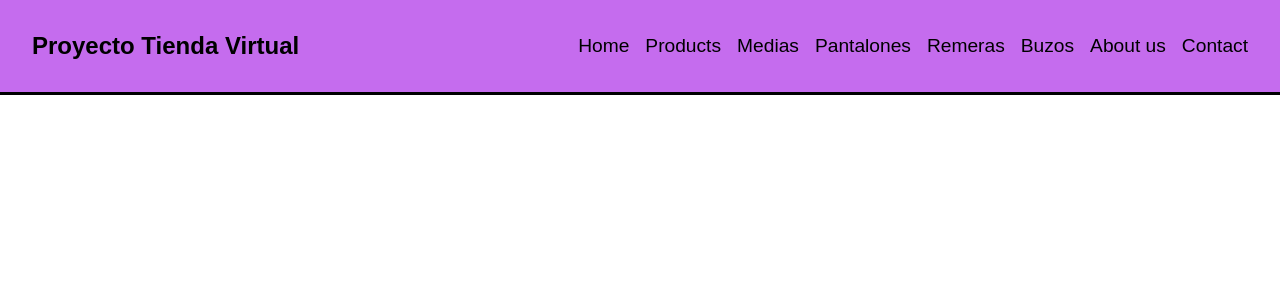
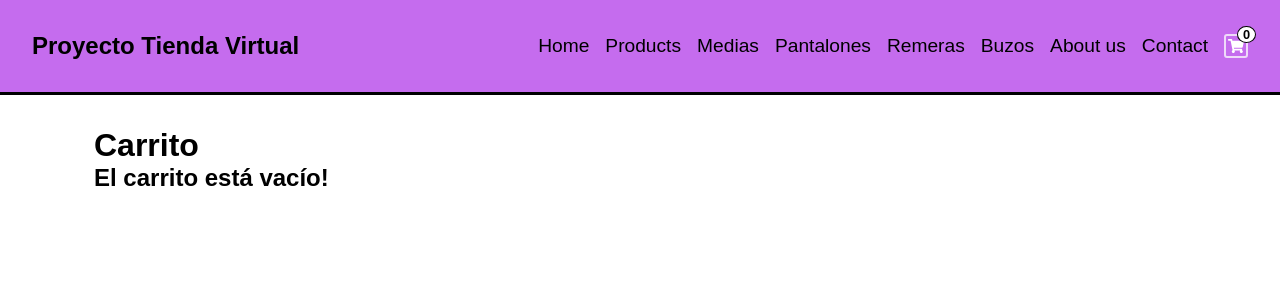
Before and after one commit to Gyuko00/TiendaReact, a React (Create React App) app: page /cart in a window 1280 px wide. Shown: the top 300 px of the page. Built offline with nearby package versions, Linux system fonts and the light colour scheme.

Commit message:
feat: implementación del carrito de compras y context

```diff
--- a/package.json
+++ b/package.json
@@ -10,6 +10,7 @@
     "react": "^19.0.0",
     "react-dom": "^19.0.0",
     "react-hook-form": "^7.54.2",
+    "react-icons": "^5.5.0",
     "react-router-dom": "^7.3.0",
     "react-scripts": "5.0.1",
     "web-vitals": "^2.1.4"
--- a/src/App.jsx
+++ b/src/App.jsx
@@ -1,26 +1,65 @@
 import "./helpers/css/main.css";
 import { BrowserRouter, Route, Routes } from "react-router-dom";
+import { useState } from "react";
 import Navbar from "./components/nav/Navbar";
 import ItemListContainer from "./components/items/ItemListContainer";
 import ItemDetailContainer from "./components/items/ItemDetailContainer";
 import AboutUs from "./components/about-us/AboutUs";
 import Contact from "./components/contact/Contact";
+import Carrito from "./components/carrito/Carrito";
+import { CartContext } from "./context/CartContext";
 
 function App() {
+  const [carrito, setCarrito] = useState([]);
+
+  const agregarAlCarrito = (item, cantidad) => {
+    const itemAgregado = { ...item, cantidad };
+
+    const nuevoCarrito = [...carrito];
+
+    const estaEnElCarrito = nuevoCarrito.find(
+      (producto) => producto.id === itemAgregado.id
+    );
+
+    if (estaEnElCarrito) {
+      estaEnElCarrito.cantidad += cantidad;
+      setCarrito(nuevoCarrito);
+    } else {
+      nuevoCarrito.push(itemAgregado);
+    }
+    setCarrito(nuevoCarrito);
+  };
+
+  const cantidadCarrito = () => {
+    return carrito.reduce((acc, producto) => acc + producto.cantidad, 0)
+  }
+
+  const precioTotal = () => {
+    return carrito.reduce((acc, producto) => acc + producto.precio * producto.cantidad, 0)
+  }
+
+  const vaciarCarrito = () => {
+    setCarrito([])
+  }
+
   return (
     <div>
-      <BrowserRouter>
-        <Navbar />
+      <CartContext.Provider value={{ carrito, agregarAlCarrito, cantidadCarrito, precioTotal, vaciarCarrito }}>
+        <BrowserRouter>
 
-        <Routes>
-          <Route path="/" element={<ItemListContainer />}/>
-          <Route path="/item/:id" element={<ItemDetailContainer />}/>
-          <Route path="/products" element={<ItemListContainer />}/>
-          <Route path="/products/:category" element={<ItemListContainer />}/>
-          <Route path="/about" element={<AboutUs />}/>
-          <Route path="/contact" element={<Contact />}/>
-        </Routes>
-      </BrowserRouter>
+          <Navbar />
+
+          <Routes>
+            <Route path="/" element={<ItemListContainer />} />
+            <Route path="/item/:id" element={<ItemDetailContainer />} />
+            <Route path="/products" element={<ItemListContainer />} />
+            <Route path="/products/:category" element={<ItemListContainer />} />
+            <Route path="/about" element={<AboutUs />} />
+            <Route path="/contact" element={<Contact />} />
+            <Route path="/cart" element={<Carrito />}/>
+          </Routes>
+        </BrowserRouter>
+      </CartContext.Provider>
     </div>
   );
 }
--- a/src/components/about-us/AboutUs.jsx
+++ b/src/components/about-us/AboutUs.jsx
@@ -1,5 +1,5 @@
 import React from "react";
-import { useState, useEffect } from "react";
+import { useEffect } from "react";
 
 const AboutUs = () => {
 
--- /dev/null
+++ b/src/components/carrito/Carrito.jsx
@@ -0,0 +1,40 @@
+import React, { useContext } from "react";
+import { CartContext } from "../../context/CartContext";
+
+const Carrito = () => {
+  const { carrito, precioTotal, vaciarCarrito } = useContext(CartContext);
+
+  const handleVaciar = () => {
+    vaciarCarrito();
+  };
+
+  return (
+    <div className="container">
+      <h1 className="main-title">Carrito</h1>
+
+      {carrito.map((producto) => {
+        return (
+          <div key={producto.id}>
+            <h3>{producto.titulo}</h3>
+            <p>Precio Unitario: ${producto.precio}</p>
+            <p>Precio Total: ${producto.precio * producto.cantidad}</p>
+            <p>Cantidad: {producto.cantidad}</p>
+            <br />
+            <hr />
+            <br />
+          </div>
+        );
+      })}
+      {carrito.length > 0 ? (
+        <>
+          <h2>Precio Total: ${precioTotal()}</h2>
+          <button onClick={handleVaciar} className="vaciar-carrito">
+            Vaciar Carrito
+          </button>
+        </>
+      ) : <h2> El carrito está vacío! </h2>}
+    </div>
+  );
+};
+
+export default Carrito;
--- /dev/null
+++ b/src/components/cart/CartWidget.jsx
@@ -0,0 +1,17 @@
+import React, { useContext } from 'react'
+import { Link } from 'react-router-dom'
+import { CartContext } from '../../context/CartContext'
+import { FaShoppingCart } from 'react-icons/fa'
+
+const CartWidget = () => {
+    const { cantidadCarrito } = useContext(CartContext)
+
+    return (
+        <Link to="/cart" className="menu-link cart-widget">
+            <FaShoppingCart className="cart-icon" />
+            <span className="numerito">{cantidadCarrito()}</span>
+        </Link>
+    )
+}
+
+export default CartWidget
--- a/src/components/items/ItemDetail.jsx
+++ b/src/components/items/ItemDetail.jsx
@@ -1,7 +1,11 @@
-import React, { useState } from "react";
+import React, { useContext, useState } from "react";
 import ItemCount from "./ItemCount";
+import { CartContext } from "../../context/CartContext";
 
 const ItemDetail = ({ item }) => {
+  const { carrito, agregarAlCarrito } = useContext(CartContext);
+  console.log(carrito);
+
   const [cantidad, setCantidad] = useState(1);
 
   const handleSumar = () => {
@@ -12,9 +16,7 @@ const ItemDetail = ({ item }) => {
     cantidad > 1 && setCantidad(cantidad - 1);
   };
 
-  const handleAgregar = () => {
-    console.log({...item, cantidad})
-  }
+
 
   return (
     <div className="container">
@@ -25,7 +27,14 @@ const ItemDetail = ({ item }) => {
           <p className="descripcion">{item.descripcion}</p>
           <p className="categoria">Categoría: {item.categoria}</p>
           <p className="precio">Precio: ${item.precio}</p>
-          <ItemCount cantidad={cantidad} handleSumar={handleSumar} handleRestar={handleRestar} handleAgregar={handleAgregar}/>
+          <ItemCount
+            cantidad={cantidad}
+            handleSumar={handleSumar}
+            handleRestar={handleRestar}
+            handleAgregar={() => {
+                agregarAlCarrito(item, cantidad)
+            }}
+          />
         </div>
       </div>
     </div>
--- a/src/components/nav/Navbar.jsx
+++ b/src/components/nav/Navbar.jsx
@@ -1,5 +1,6 @@
 import React from 'react'
 import { Link } from 'react-router-dom'
+import CartWidget from '../cart/CartWidget'
 
 const Navbar = () => {
   return (
@@ -14,6 +15,7 @@ const Navbar = () => {
             <li><Link to="/products/buzos" className="menu-link">Buzos</Link></li>
             <li><Link to="/about" className="menu-link">About us</Link></li>
             <li><Link to="/contact" className="menu-link">Contact</Link></li>
+            <li><CartWidget /></li>
         </ul>
     </nav>
   )
--- /dev/null
+++ b/src/context/CartContext.jsx
@@ -0,0 +1,4 @@
+import { createContext } from "react";
+
+
+export const CartContext = createContext();
--- a/src/helpers/css/main.css
+++ b/src/helpers/css/main.css
@@ -128,7 +128,7 @@
     margin-top: 1rem;
 }
 
-.item-count button, .agregar-al-carrito, .enviar {
+.item-count button, .agregar-al-carrito, .enviar, .vaciar-carrito{
     background-color: var(--clr-main);
     border: 0;
     width: 2rem;
@@ -151,7 +151,7 @@
     color: black;
 }
 
-.agregar-al-carrito, .enviar {
+.agregar-al-carrito, .enviar, .vaciar-carrito {
     width: auto;
     height: auto;
     margin-top: 1rem;
@@ -177,3 +177,31 @@
     border: 2px solid var(--clr-main);
     outline: 2px solid var(--clr-main);
 }
+
+.cart-widget {
+    position: relative;
+    display: flex;
+    align-items: center;
+}
+
+.cart-icon {
+    font-size: 1.5rem;
+    padding: 2px;
+    color: white;
+    border: solid 2px;
+    border-color: #efdaf9;
+    border-radius: 3px;
+}
+
+.numerito {
+    position: absolute;
+    top: -8px;
+    right: -8px;
+    background-color: white;
+    color: black;
+    padding: 0 .3rem;
+    border-radius: 50%;
+    font-size: .8rem;
+    font-weight: bold;
+    border: 1px solid black;
+}
```
Also changed, not shown: 1 other file (tests, documents, lock files or other folders).
